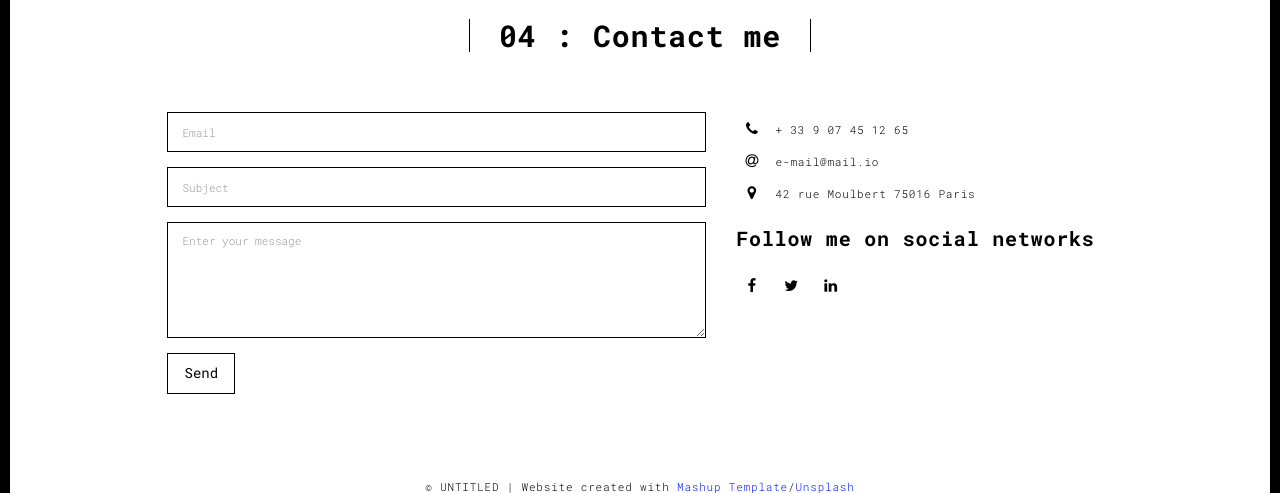
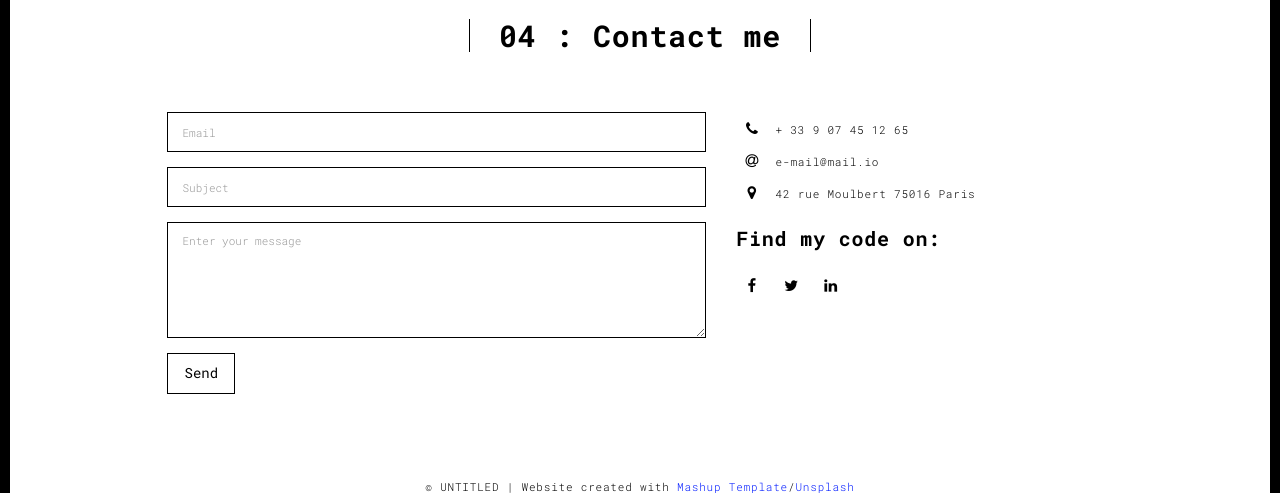
Before and after one commit to anikomaraz/my_website, a Flask app: page /contact.html in a window 1280 px wide. Shown: the part 90-583 px from the top of the page. Run offline with Flask 2, Linux system fonts and the light colour scheme; some libraries are stand-ins or nearby versions.

Commit message:
contact info updated

```diff
--- a/templates/contact.html
+++ b/templates/contact.html
@@ -95,8 +95,8 @@
                           42 rue Moulbert 75016 Paris
                         </li>
                       </ul>
-                      <h3>Follow me on social networks</h3>
-                      <a href="http://www.facebook.com" title="" class="fa-icon">
+                      <h3>Find my code on:</h3>
+                      <a href="http://www.https://github.com/" title="" class="fa-icon">
                         <i class="fa fa-facebook"></i>
                       </a>
                       <a href="http://www.twitter.com" title="" class="fa-icon">
```
